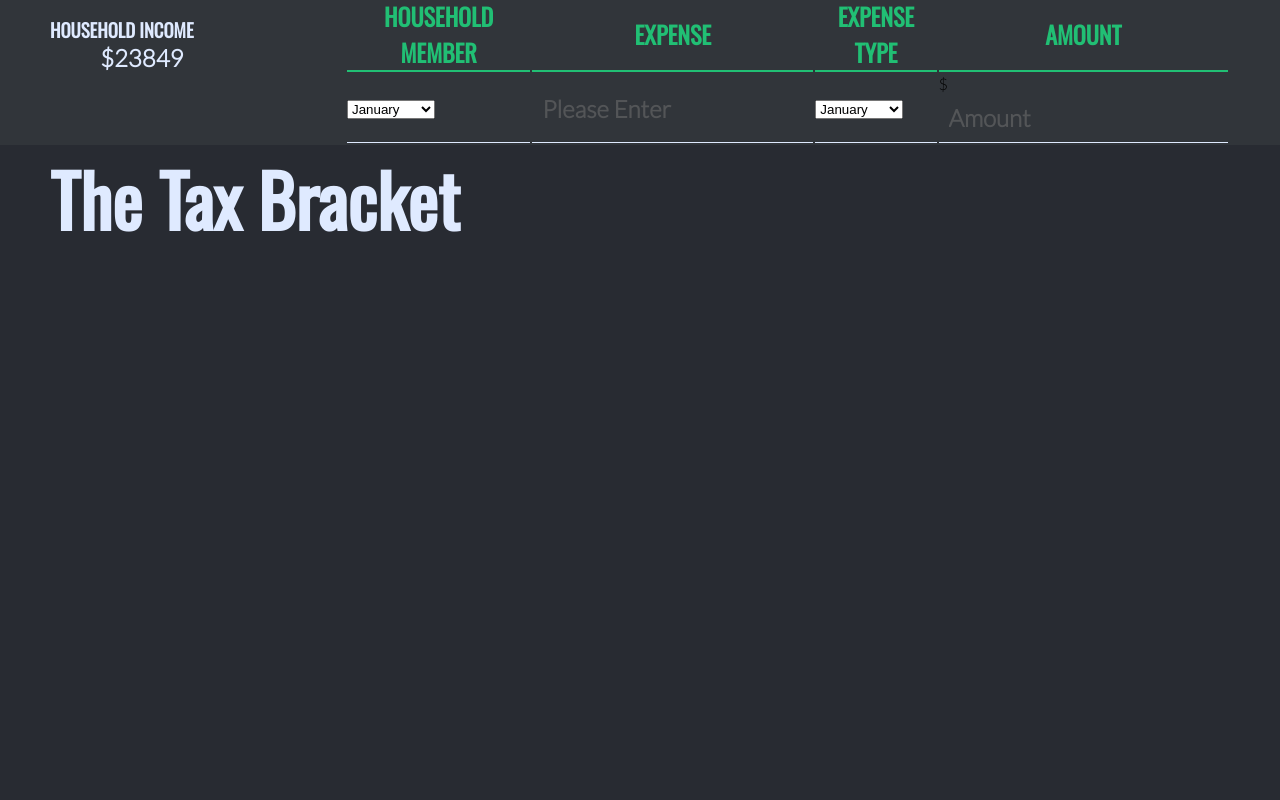
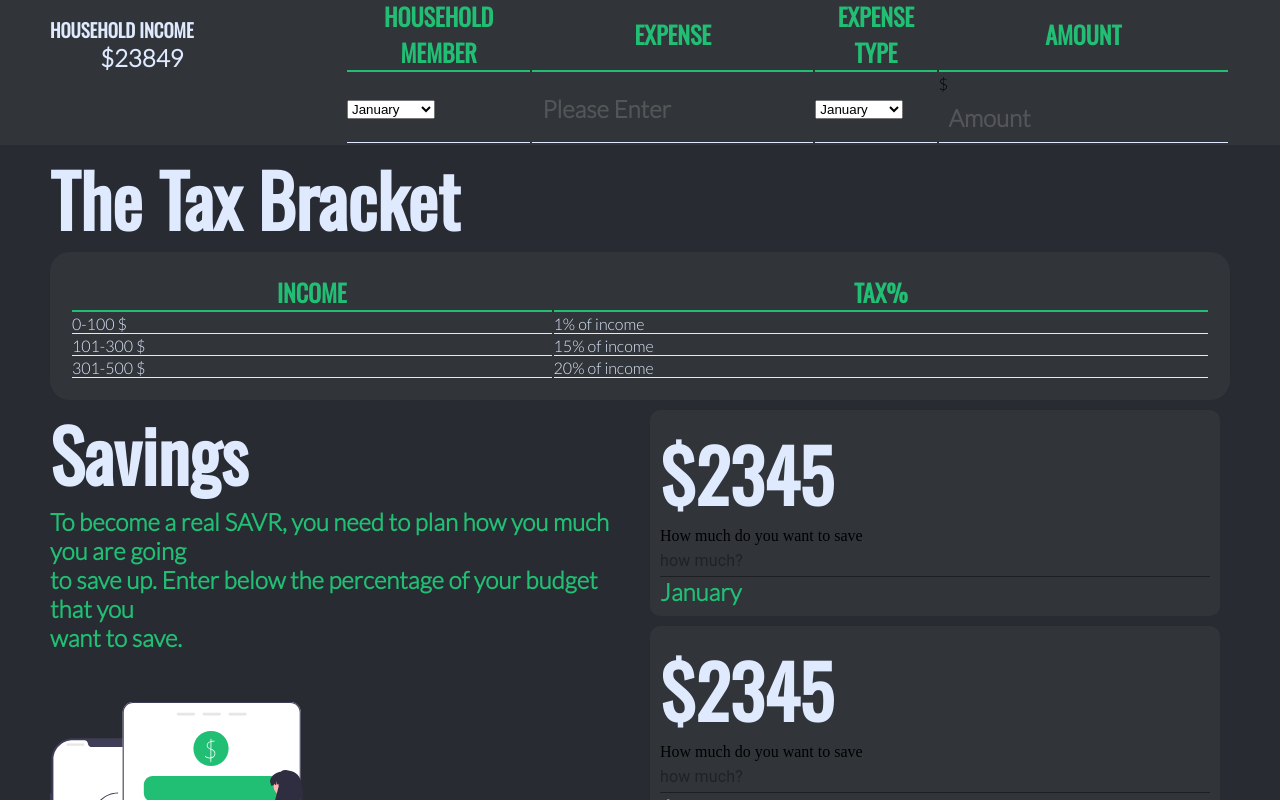
Before and after one commit to WiaanDuvenhage-200307/SAVR, a React (Create React App) app: page / in a window 1280 px wide. Shown: the part 836-1636 px from the top of the page. Before the commit the page ends 1088 px from the top, so only its background shows below. Built offline with nearby package versions, Linux system fonts and the light colour scheme.

Commit message:
semi-completed UI

```diff
--- a/src/App.js
+++ b/src/App.js
@@ -1,6 +1,7 @@
 
 import Nav from './components/Nav';
 import Date from './components/UI/Date';
+import Savings from './components/UI/Savings';
 import SummaryHeading from './components/UI/SummaryHeading';
 import TaxBracket from './components/UI/TaxBracket';
 import WelcomeCom from './components/UI/WelcomeCom';
@@ -15,6 +16,7 @@ function App() {
       <WelcomeCom/>
       <SummaryHeading/>
       <TaxBracket/>
+      <Savings/>
       {/* <AverageForm/> */}
     </div>
   );
--- /dev/null
+++ b/src/components/UI/Savings.js
@@ -0,0 +1,62 @@
+import React from 'react';
+import Graph from '../../assets/save.svg';
+import Input from '@mui/material/Input';
+
+export default function Savings() {
+  return (
+    <div className='savings'>
+        <div className="left">
+            <h1>Savings</h1>
+            <h2>To become a real SAVR, you need to plan how you much you are going <br /> to save up.
+                Enter below the percentage of your budget that you <br /> want to save.
+            </h2>
+            <img src={Graph} width={300}/>
+        </div>
+        <div className="right">
+            <div className="card">
+                <h1>$2345</h1>
+                <label htmlFor="savings-input">How much do you want to save</label>
+                <Input ariaLabel='savings-input' type='number' placeholder='how much?'/>
+                <h2>January</h2>
+            </div>
+            <div className="card">
+                <h1>$2345</h1>
+                <label htmlFor="savings-input">How much do you want to save</label>
+                <Input ariaLabel='savings-input' type='number' placeholder='how much?'/>
+                <h2>January</h2>
+            </div>
+            <div className="card">
+                <h1>$2345</h1>
+                <label htmlFor="savings-input">How much do you want to save</label>
+                <Input ariaLabel='savings-input' type='number' placeholder='how much?'/>
+                <h2>January</h2>
+            </div>
+            <div className="card">
+                <h1>$2345</h1>
+                <label htmlFor="savings-input">How much do you want to save</label>
+                <Input ariaLabel='savings-input' type='number' placeholder='how much?'/>
+                <h2>January</h2>
+            </div>
+            <div className="card">
+                <h1>$2345</h1>
+                <label htmlFor="savings-input">How much do you want to save</label>
+                <Input ariaLabel='savings-input' type='number' placeholder='how much?'/>
+                <h2>January</h2>
+            </div>
+            <div className="card">
+                <h1>$2345</h1>
+                <label htmlFor="savings-input">How much do you want to save</label>
+                <Input ariaLabel='savings-input' type='number' placeholder='how much?'/>
+                <h2>January</h2>
+            </div>
+            <div className="card">
+                <h1>$2345</h1>
+                <label htmlFor="savings-input">How much do you want to save</label>
+                <Input ariaLabel='savings-input' type='number' placeholder='how much?'/>
+                <h2>January</h2>
+            </div>
+        </div>
+
+    </div>
+  )
+}
--- a/src/components/UI/TaxBracket.js
+++ b/src/components/UI/TaxBracket.js
@@ -4,6 +4,24 @@ export default function TaxBracket() {
   return (
     <div className='tax-bracket'>
         <h1>The Tax Bracket</h1>
+        <table className='tax-table'>
+            <tr>
+                <th>Income</th>
+                <th>Tax%</th>
+            </tr>
+            <tr>
+                <td>0-100 $</td>
+                <td>1% of income</td>
+            </tr>
+            <tr>
+                <td>101-300 $</td>
+                <td>15% of income</td>
+            </tr>
+            <tr>
+                <td>301-500 $</td>
+                <td>20% of income</td>
+            </tr>
+        </table>
     </div>
   )
 }
--- a/src/index.scss
+++ b/src/index.scss
@@ -76,7 +76,7 @@ h3{
 
 /* Household Income Styling TOP OF PAGE */
 .house-income{
-    background-color: $charcoal;
+    background-color: $light-charcoal;
     width: 40%;
     padding: 10px;
     border-radius: 10px;
@@ -84,9 +84,6 @@ h3{
     float: left;
     display: flex;
     flex-direction: column;
-    box-shadow: 4px 9px 34px -5px rgba(0,0,0,0.75);
-    -webkit-box-shadow: 4px 9px 34px -5px rgba(0,0,0,0.75);
-    -moz-box-shadow: 4px 9px 34px -5px rgba(0,0,0,0.75);
 
     .house-income__heading{
         font-size: 36px;
@@ -245,4 +242,40 @@ table{
 .tax-bracket{
     margin-left: 50px;
     color: $white;
+    margin-right: 50px;
 }
+
+.tax-table{
+    background-color: $light-charcoal;
+    padding: 20px;
+    border-radius: 20px;
+}
+
+// Savings styling
+.savings{
+    margin-left: 50px;
+    margin-right: 50px;
+    max-height: 50vh;
+    display: flex;
+    img{
+        margin-top: 50px;
+    }
+    .left{
+        width: 50%;
+    }
+
+    .right{
+        width: 50%;
+    }
+
+    .card{
+        background-color: $light-charcoal;
+        padding: 10px;
+        margin: 10px;
+        display: flex;
+        flex-direction: column;
+        border-radius: 10px;
+    }
+
+    overflow-y: scroll;
+}
```
Also changed, not shown: src/assets/save.svg (added).
